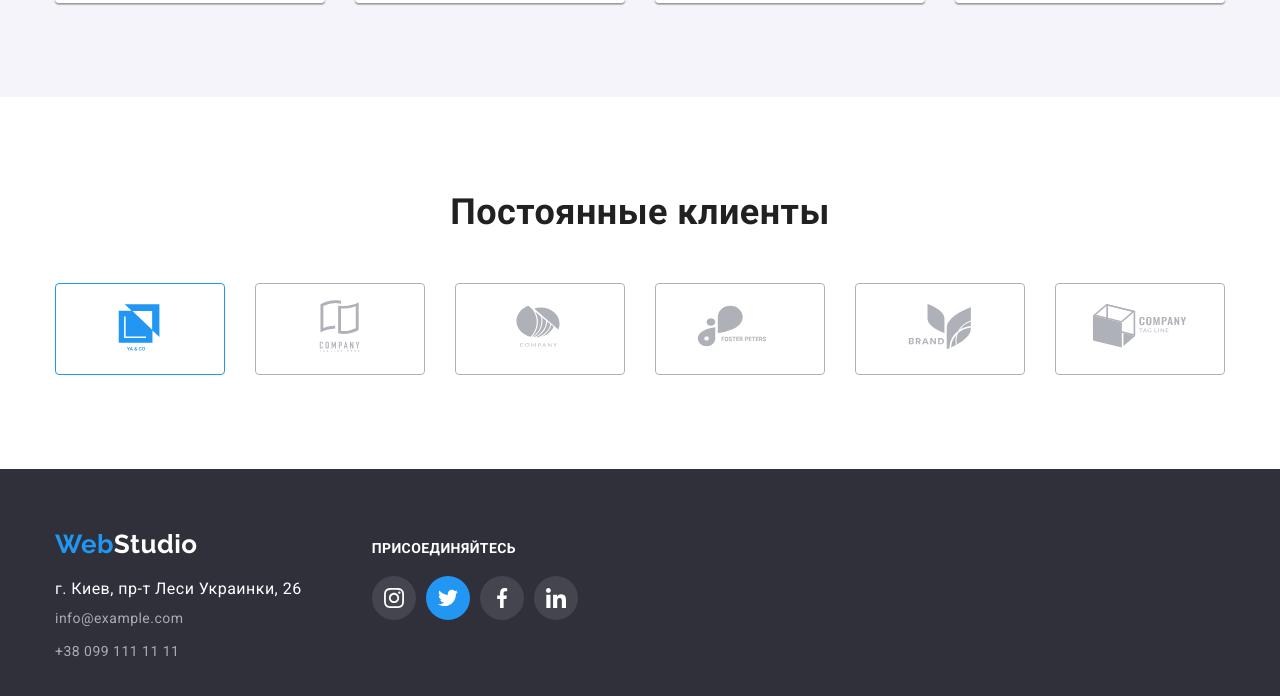
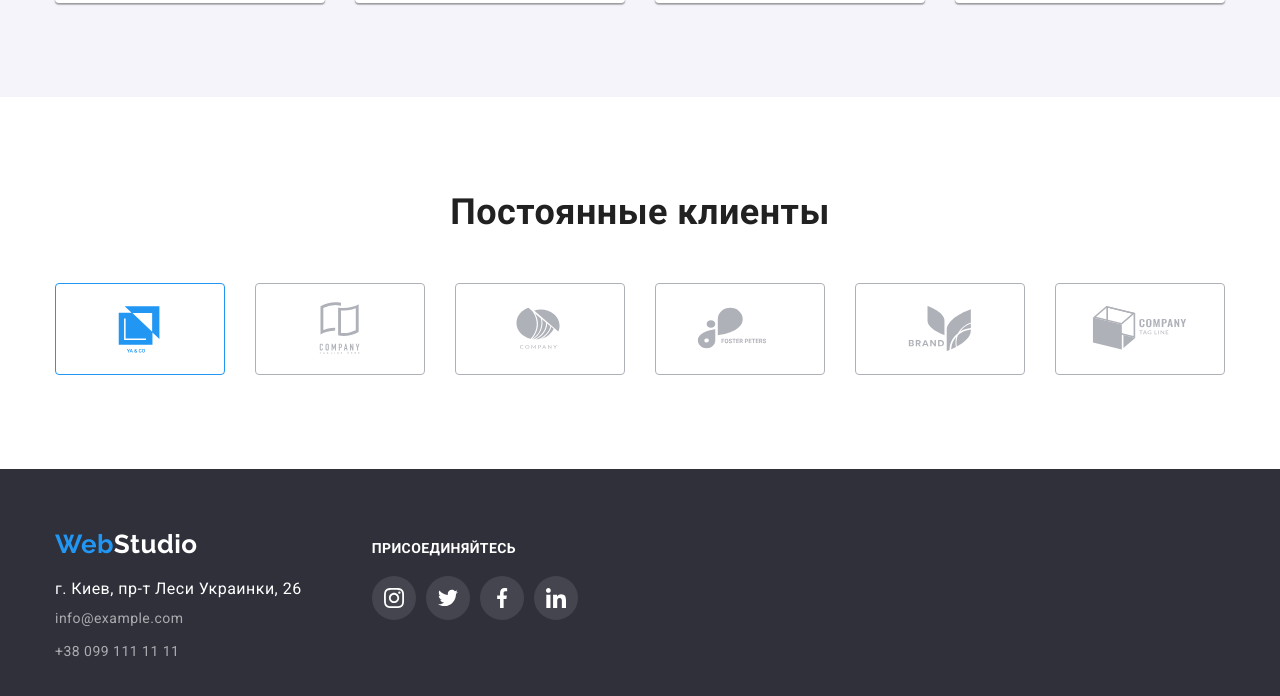
Before and after one commit to GutMaria/goit-markup-hw-04, a plain HTML site: page index.html in a window 1280 px wide. In both pictures the pointer is over the link 140 px from the left and 2550 px from the top of the page. Shown: the part 2222-2918 px from the top of the page. Drawn offline with nearby package versions, Linux system fonts and the light colour scheme.

Commit message:
finished

```diff
--- a/css/styles.css
+++ b/css/styles.css
@@ -356,6 +356,15 @@ a.active {
 .clients-item {
     width: 170px;
     height: 92px;
+}
+
+.clients-item:not(:last-child) {
+    margin-right: 30px;
+}
+
+.clients-link {
+    width: 100%;
+    height: 100%;
     border: 1px solid var(--icon-color);
     border-radius: 4px;
     display: flex;
@@ -363,20 +372,16 @@ a.active {
     align-items: center;
 }
 
-.clients-item:not(:last-child) {
-    margin-right: 30px;
-}
-
-.clients-item:hover,
-.clients-item:focus {
+.clients-link:hover,
+.clients-link:focus {
     border: 1px solid var(--accent);
 }
 
 .client-icon {
     fill: var(--icon-color);
 }
-.clients-item:hover .client-icon,
-.clients-item:focus .client-icon {
+.clients-link:hover .client-icon,
+.clients-link:focus .client-icon {
     fill: var(--accent);
 }
 /* ------------------------------------Футер ------------------------------------ */
@@ -439,7 +444,6 @@ a.active {
     background-color: rgba(255, 255, 255, 0.1);
 }
 
-.social-link.active,
 .footer-social-list .social-link:hover,
 .footer-social-list .social-link:focus {
     background-color: var(--accent);
@@ -466,7 +470,6 @@ a.active {
     margin-right: 8px;
 }
 
-.filter-item > .active,
 .filter-item:hover,
 .filter-item:focus {
     box-shadow: 0px 3px 1px rgba(0, 0, 0, 0.1), 0px 1px 2px rgba(0, 0, 0, 0.08),
@@ -489,7 +492,6 @@ a.active {
     cursor: pointer;
 }
 
-.filter-btn.active,
 .filter-btn:hover,
 .filter-btn:focus {
     background-color: var(--accent);
--- a/index.html
+++ b/index.html
@@ -422,7 +422,7 @@
                         </li>
 
                         <li class="social-item">
-                            <a href="" class="social-link active">
+                            <a href="" class="social-link">
                                 <svg class="social-icon" width="20" height="20">
                                     <use href="./images/sprite.svg#icon-twitter"></use>
                                 </svg>
```
Also changed, not shown: portfolio.html (+1 -1 lines).
